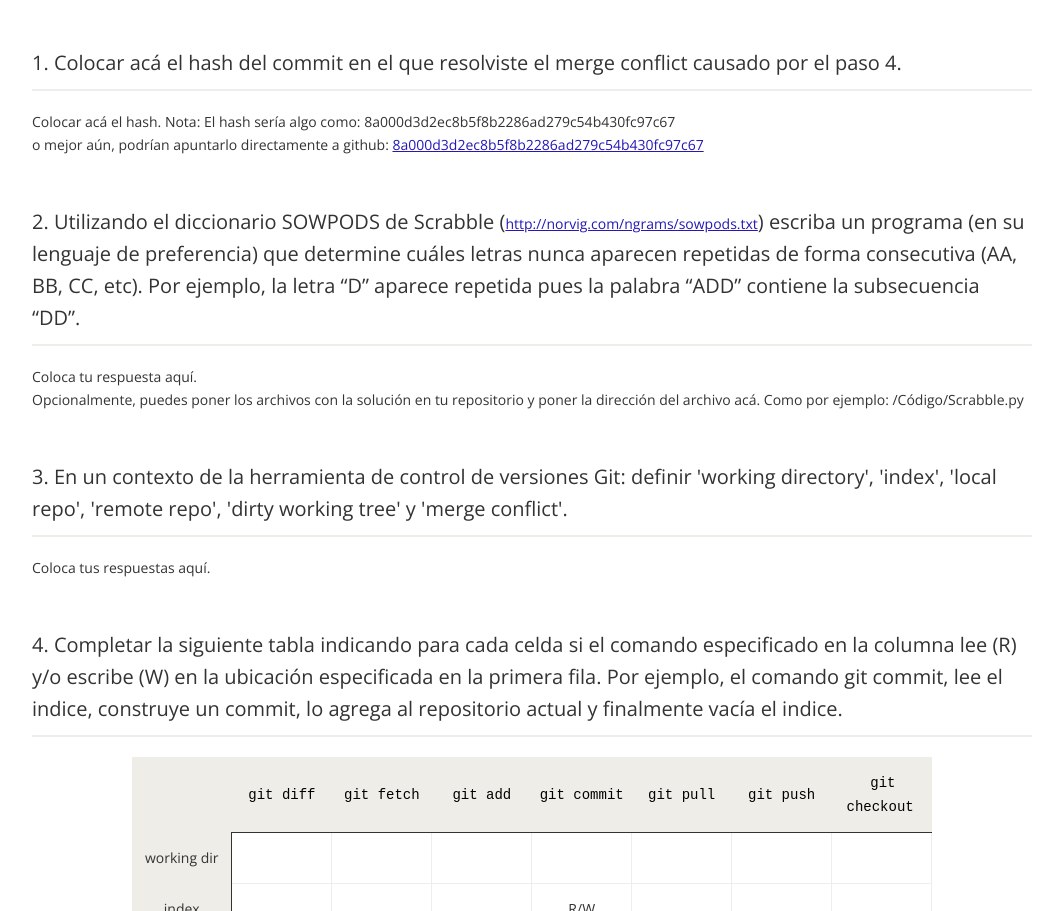
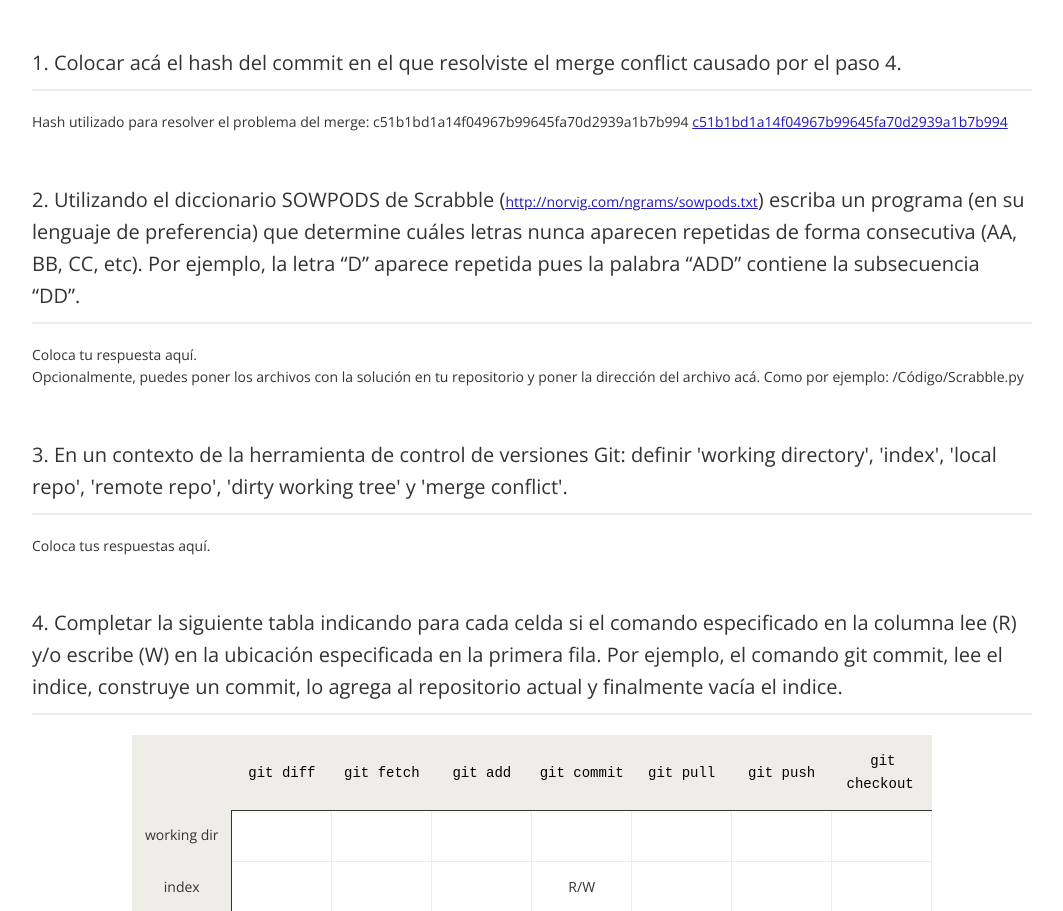
Before and after one commit to vlinayo/vlinayo.github.io, a plain HTML site: page Tarea01/index.html in a window 1280 px wide. Shown: the part 810-1721 px from the top of the page, without its empty margins (108-1171 px from the left). Drawn offline with nearby package versions, Linux system fonts and the light colour scheme.

Commit message:
Pregunta 1
Pregunta 1 teoria.

```diff
--- a/Tarea01/index.html
+++ b/Tarea01/index.html
@@ -84,9 +84,8 @@
           conflict causado por el paso 4.
         </h3>
         <div class="answer">
-          Colocar acá el hash. Nota: El hash sería algo como: 8a000d3d2ec8b5f8b2286ad279c54b430fc97c67<br />
-          o mejor aún, podrían apuntarlo directamente a github:
-          <a href="https://github.com/devlabs-usb/tarea1-git/commit/8a000d3d2ec8b5f8b2286ad279c54b430fc97c67" target="blank">8a000d3d2ec8b5f8b2286ad279c54b430fc97c67</a>
+          Hash utilizado para resolver el problema del merge: c51b1bd1a14f04967b99645fa70d2939a1b7b994
+          <a href="https://github.com/vlinayo/vlinayo.github.io/commit/c51b1bd1a14f04967b99645fa70d2939a1b7b994" target="blank"> c51b1bd1a14f04967b99645fa70d2939a1b7b994</a>
         </div>
       </article>
       <article id="q2">
```
